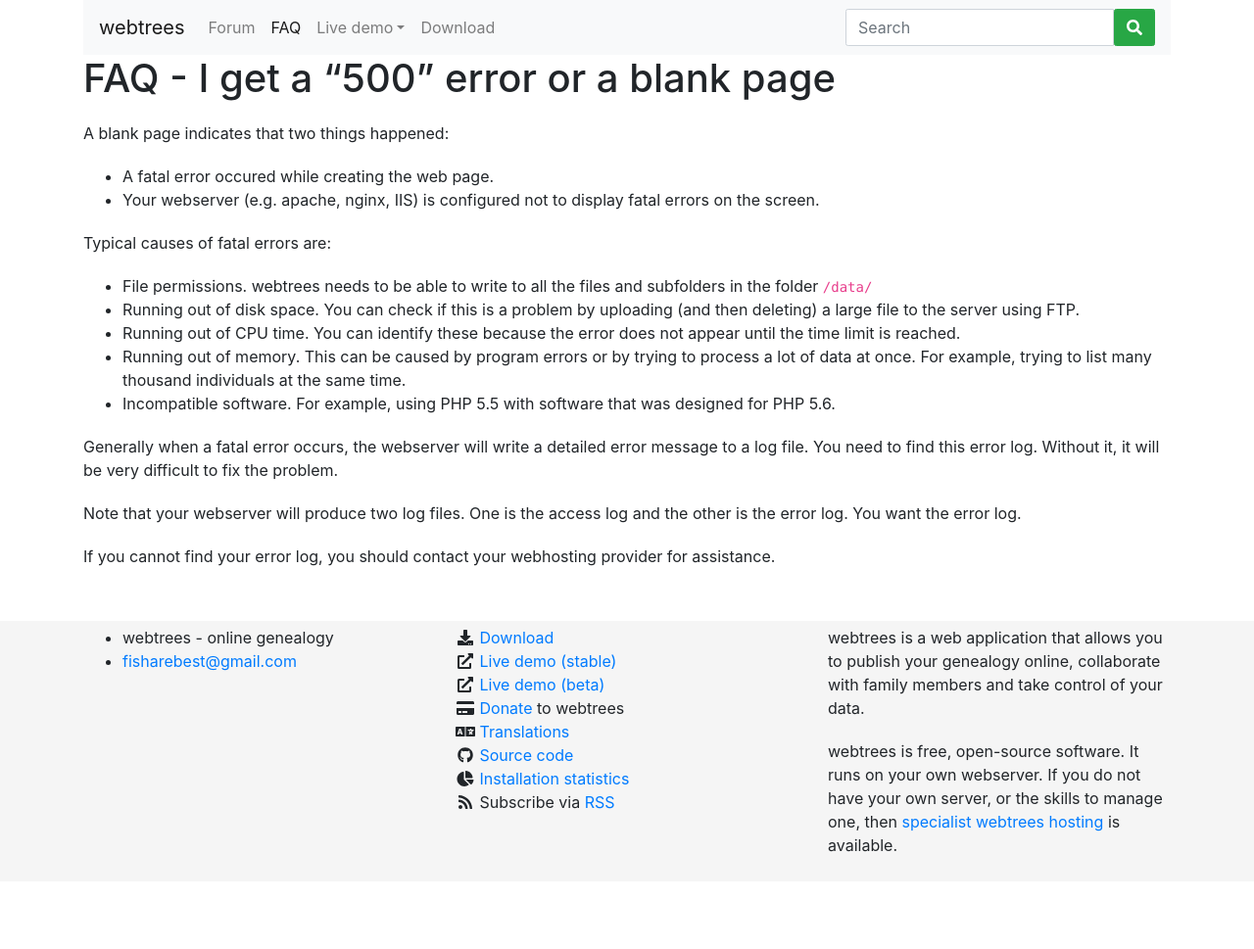
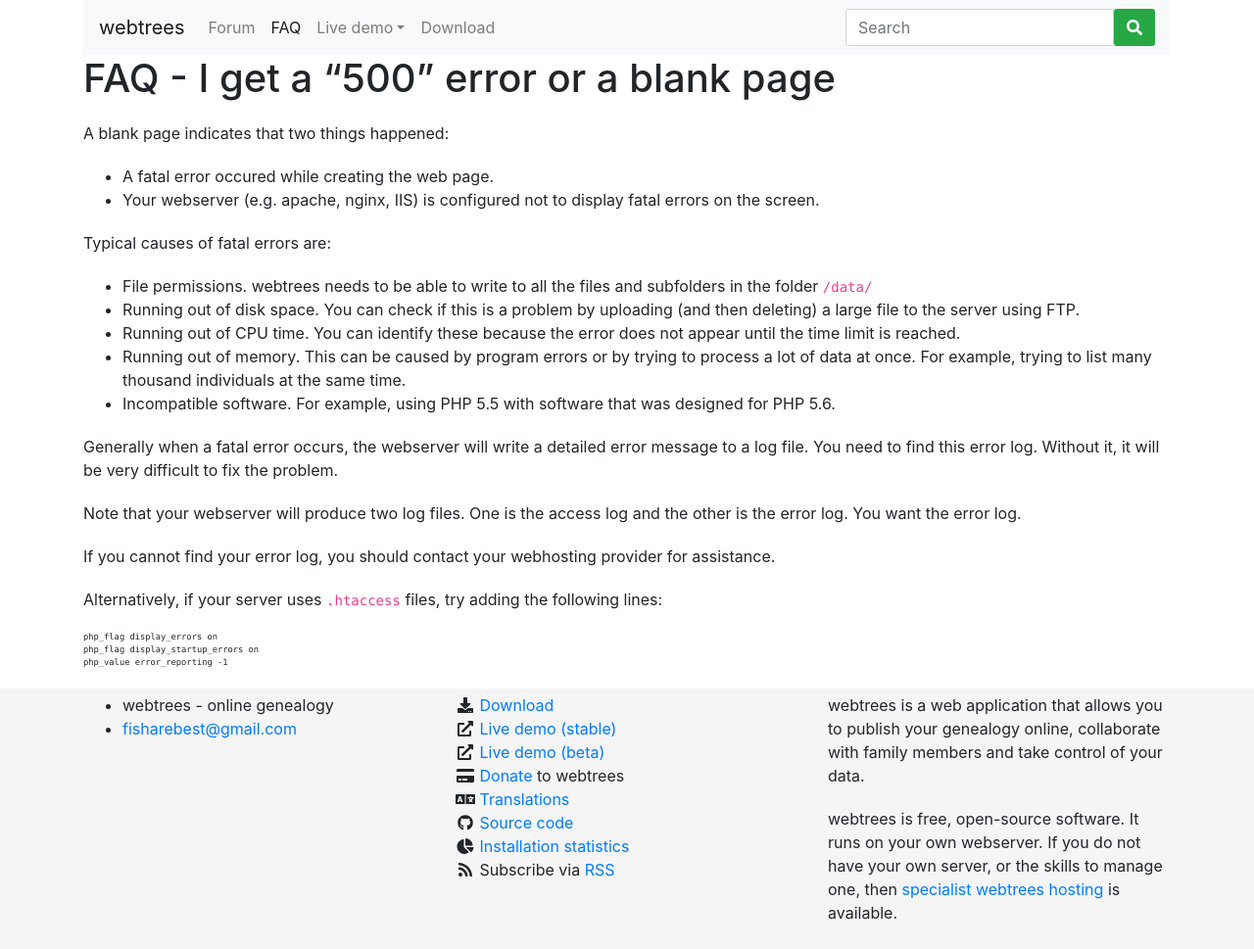
Before and after one commit to webtrees/webtrees.github.io, a Jekyll site: the page built from faq/500.md, in a window 1280 px wide. Shown: the whole page at 98% size. Built offline with Jekyll 4.4.1, drawn with Linux system fonts in a browser that asks for light colours; nearby versions of some CDN libraries; before the commit the page ends 900 px from its top, so only the background shows below that.

Commit message:
Add HTACCESS advice for 500 errors

````diff
--- a/faq/500.md
+++ b/faq/500.md
@@ -23,3 +23,11 @@ Generally when a fatal error occurs, the webserver will write a detailed error m
 Note that your webserver will produce two log files.  One is the access log and the other is the error log.  You want the error log.
 
 If you cannot find your error log, you should contact your webhosting provider for assistance.
+
+Alternatively, if your server uses `.htaccess` files, try adding the following lines:
+
+```
+php_flag display_errors on
+php_flag display_startup_errors on
+php_value error_reporting -1
+```
````
